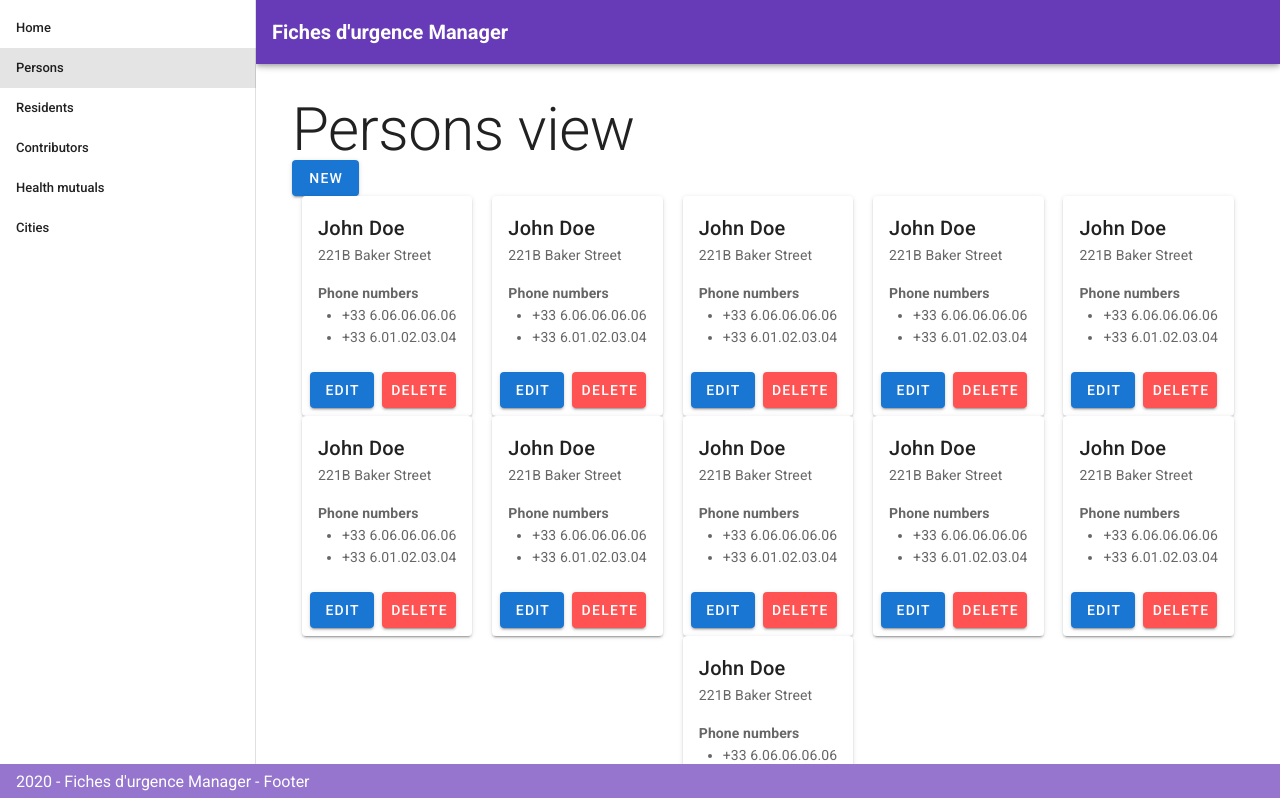
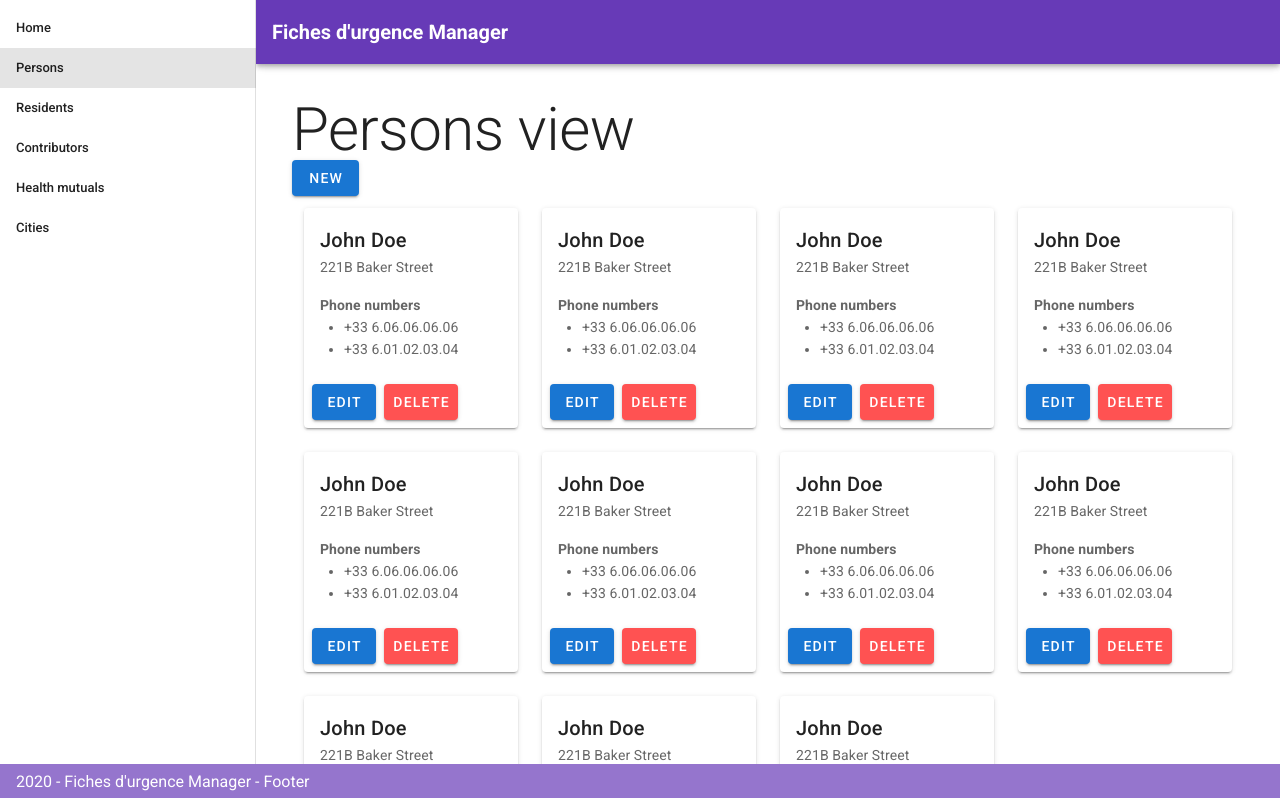
Before and after one commit to Ibi-A/fiches-urgence-frontend, a Vue app: page /persons in a window 1280 px wide. Shown: the top 798 px of the page. Built offline with nearby package versions, Linux system fonts and the light colour scheme.

Commit message:
test size columns

```diff
--- a/src/components/PersonInfoCard.vue
+++ b/src/components/PersonInfoCard.vue
@@ -1,5 +1,6 @@
 <template>
-  <v-card class="mx-auto" max-width="500">
+  <v-col xs="2" lg="3">
+    <v-card max-width="500">
       <v-card-title>John Doe</v-card-title>
       <v-card-subtitle>221B Baker Street</v-card-subtitle>
       <v-card-text>
@@ -15,4 +16,5 @@
         <v-btn color="error">Delete</v-btn>
       </v-card-actions>
     </v-card>
+  </v-col>
 </template>
```
Lines whose indentation alone changed are shown as unchanged.
